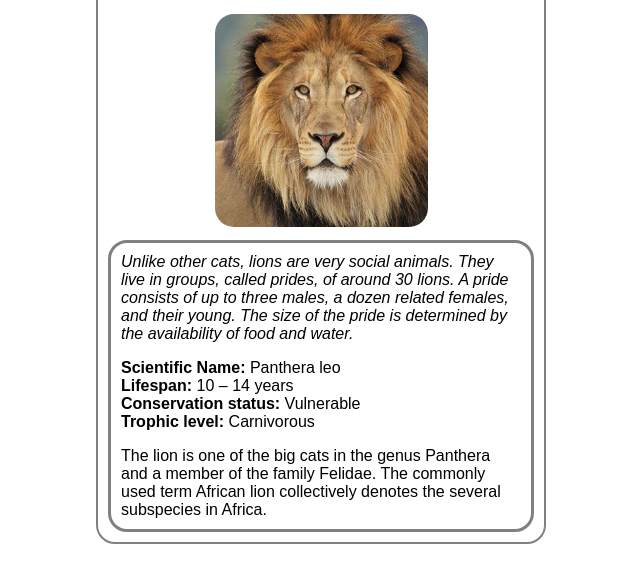
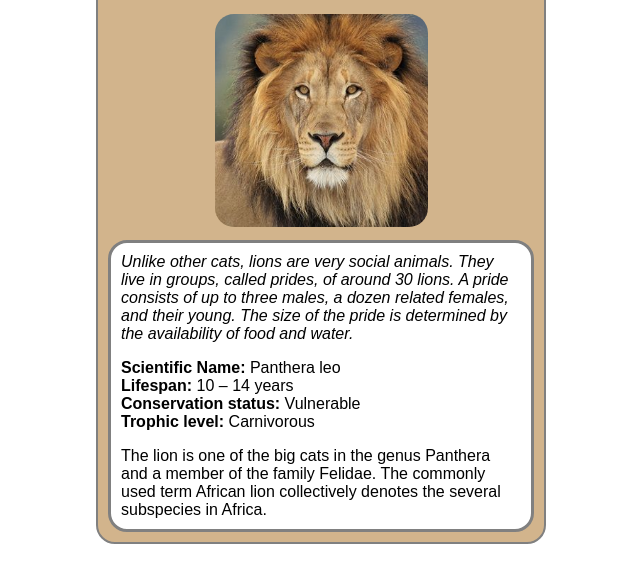
Before and after one commit to y0n1/udacity-fend-portfolio, a website: page animal-trading-cards/src/index.html in a window 1280 px wide. Shown: the part 195-778 px from the top of the page, without its empty margins (319-959 px from the left). Drawn offline with Linux system fonts and the light colour scheme; a web font is replaced by a local one.

Commit message:
Change front side bg-color

```diff
--- a/animal-trading-cards/src/css/frontside-only.css
+++ b/animal-trading-cards/src/css/frontside-only.css
@@ -13,6 +13,7 @@
 }
 
 .lower-frame {
+  background-color: white;
   margin-top: 10px;
   padding: 10px;
   height: auto;
--- a/animal-trading-cards/src/css/styles.css
+++ b/animal-trading-cards/src/css/styles.css
@@ -63,7 +63,7 @@ flipping-card button:focus {
 }
 
 flipping-card .frontside {
-  background-color: white;
+  background-color: tan;
 }
 
 flipping-card .backside {
```
